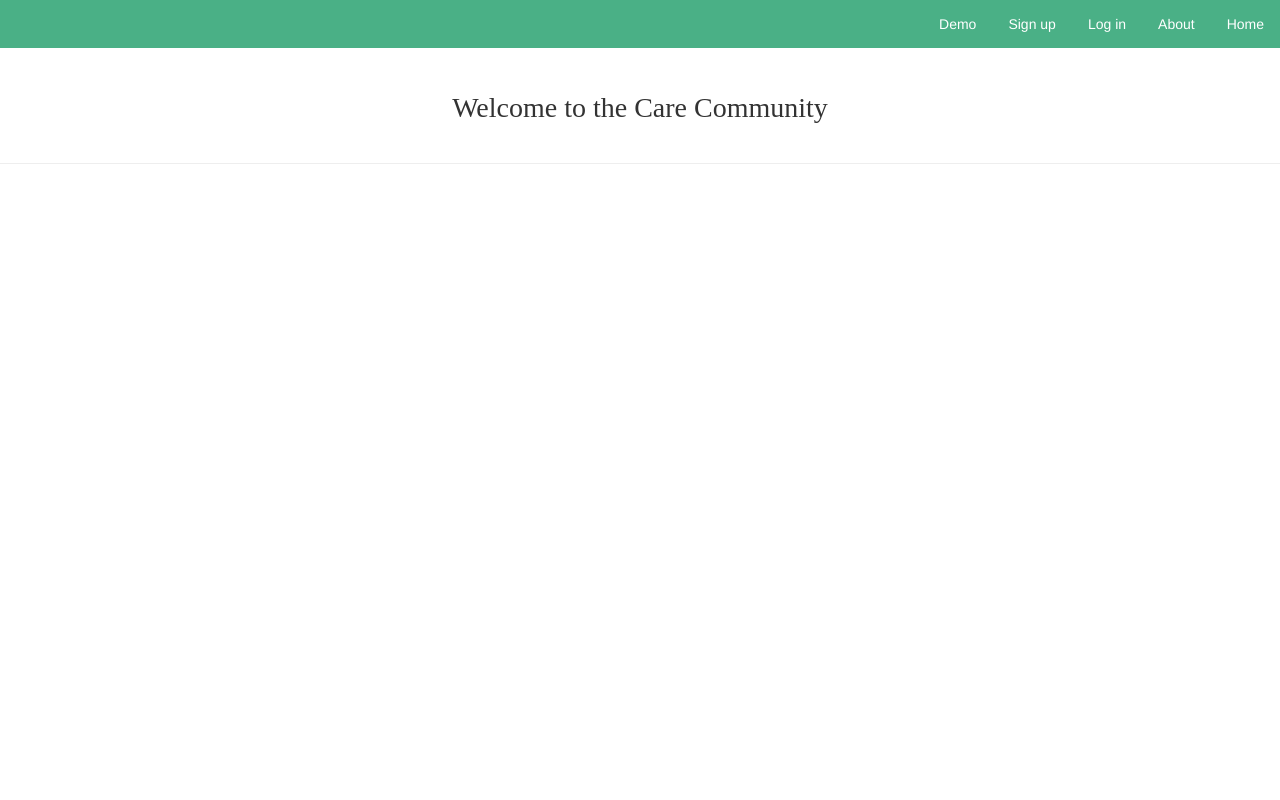
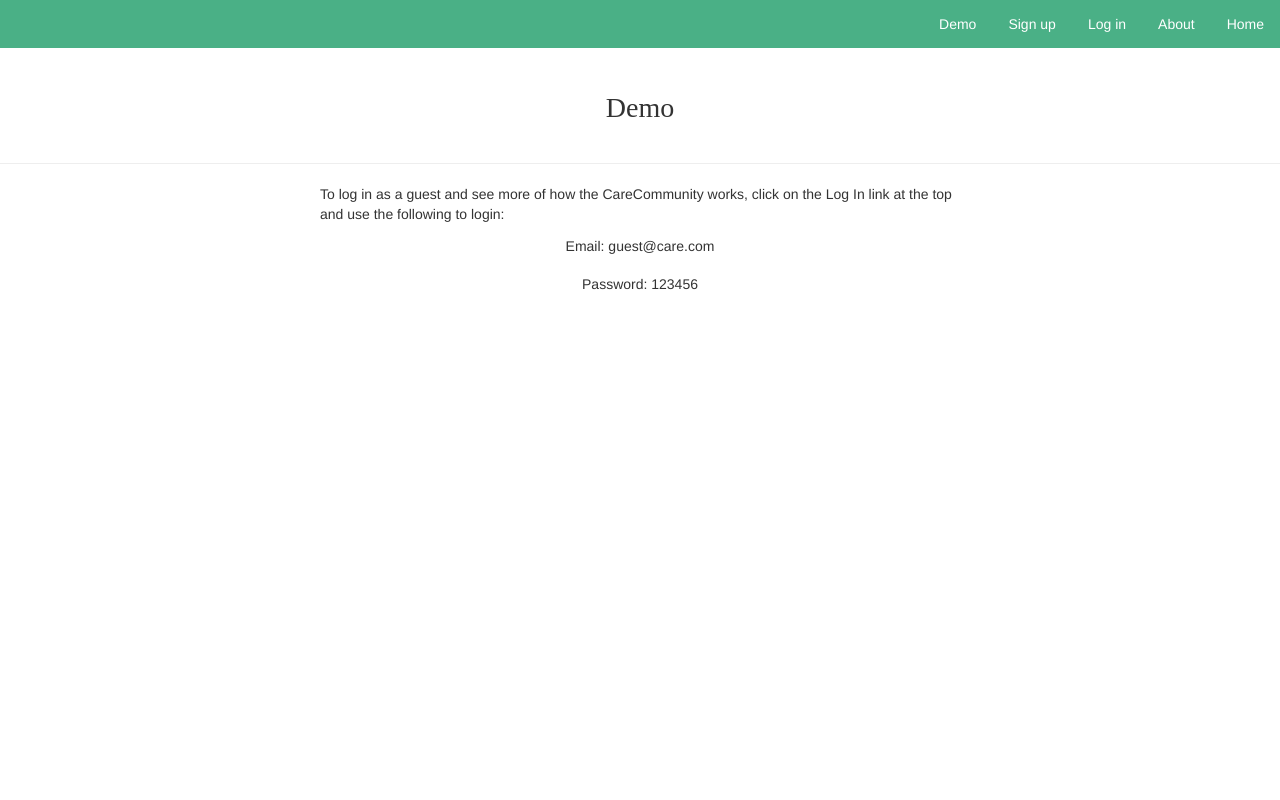
Before and after one commit to shacon/carecommunity, a Django app: a page that uses caretaker/templates/caretaker/base.html in a window 1280 px wide. Run offline with Django 3.2, Linux system fonts and the light colour scheme; some libraries are stand-ins or nearby versions; some web fonts are replaced.

Commit message:
added demo page

```diff
--- a/caretaker/static/css/caretaker.css
+++ b/caretaker/static/css/caretaker.css
@@ -1,3 +1,6 @@
+body {
+    min-width:800px;
+}
 
 #client-list  {
     text-align: center;
--- a/caretaker/templates/caretaker/base.html
+++ b/caretaker/templates/caretaker/base.html
@@ -41,7 +41,7 @@
       <li><a href="{% url 'about' %}">About</a></li>
       <li><a href="{% url 'login' %}">Log in</a></li>
       <li><a href="{% url 'signup'%}">Sign up</a></li>
-      <li><a href="/"> Demo</a></li>
+      <li><a href="{% url 'demo' %}"> Demo</a></li>
     </ul>
     {% endif %}
   </head>
--- /dev/null
+++ b/caretaker/templates/caretaker/demo.html
@@ -0,0 +1,19 @@
+{% extends 'caretaker/base.html' %}
+
+{% block content%}
+
+<div class="page-header">
+<p>Demo</p>
+</div>
+
+
+<body>
+<p>To log in as a guest and see more of how the CareCommunity works, click on the Log In link at the top and use the following to login:</p>
+<div class="block-body">
+<p>Email: guest@care.com</p>
+<p>Password: 123456</p>
+</div>
+</body>
+
+
+{% endblock %}
--- a/caretaker/templates/registration/login.html
+++ b/caretaker/templates/registration/login.html
@@ -4,7 +4,9 @@
 {% if form.errors %}
 <p>Your username and password didn't match. Please try again.</p>
 {% endif %}
-
+{% if message %}
+<div id="greeting"><p> {{ message }}</p></div>
+{% endif %}
 
 
 
--- a/caretaker/templates/registration/signup.html
+++ b/caretaker/templates/registration/signup.html
@@ -5,7 +5,7 @@
 <div class="page-header">
 <p>Sign up</p>
 </div>
-   <div class=errors">{{ errors }}</div>
+   <div class="errors">{{ errors }}</div>
    <div class="block-body">
     <form method="POST" class="post-form">{% csrf_token %}
         {{ form.as_p }}
--- a/caretaker/urls.py
+++ b/caretaker/urls.py
@@ -7,5 +7,5 @@ urlpatterns = [
     url(r'^login', views.login, name='login'),
     url(r'^logout', views.logout, name='logout'),
     url(r'^thanks' , views.thanks, name='thanks'),
-
+    url(r'^demo' , views.demo, name='demo'),
 ]
--- a/caretaker/views.py
+++ b/caretaker/views.py
@@ -59,3 +59,6 @@ def thanks(request):
 
 def about(request):
     return render(request, 'caretaker/about.html', {})
+
+def demo(request):
+    return render(request, 'caretaker/demo.html', {})
```
Also changed, not shown: profiles/views.py (+4 -3 lines).
